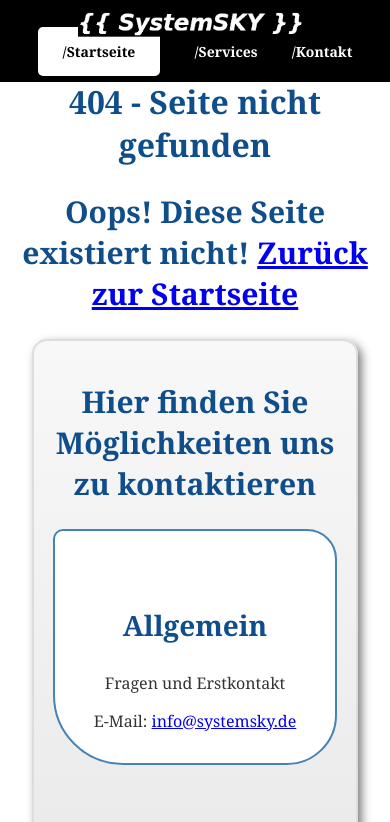
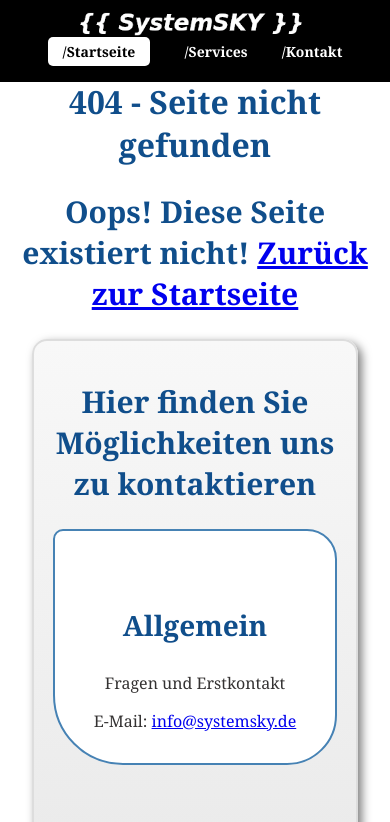
Before and after one commit to SystemSKY/systemsky.github.io, a plain HTML site: page 404.html in a window 390 px wide. In both pictures the pointer is over the link "/Startseite". Shown: the top 822 px of the page. Drawn offline with Linux system fonts and the light colour scheme.

Commit message:
update mobile styles

```diff
--- a/styles_mobile.css
+++ b/styles_mobile.css
@@ -31,6 +31,13 @@ nav ul li a {
     text-decoration: none;
     font-size: 14px;
     font-weight: bold;
+}
+
+nav ul li a:hover {
+    background: white;
+    color: black;
+    border-radius: 5px;
+    padding: 5px 15px;
 }
 /* Ende Menü Einstellungen */
 
```
